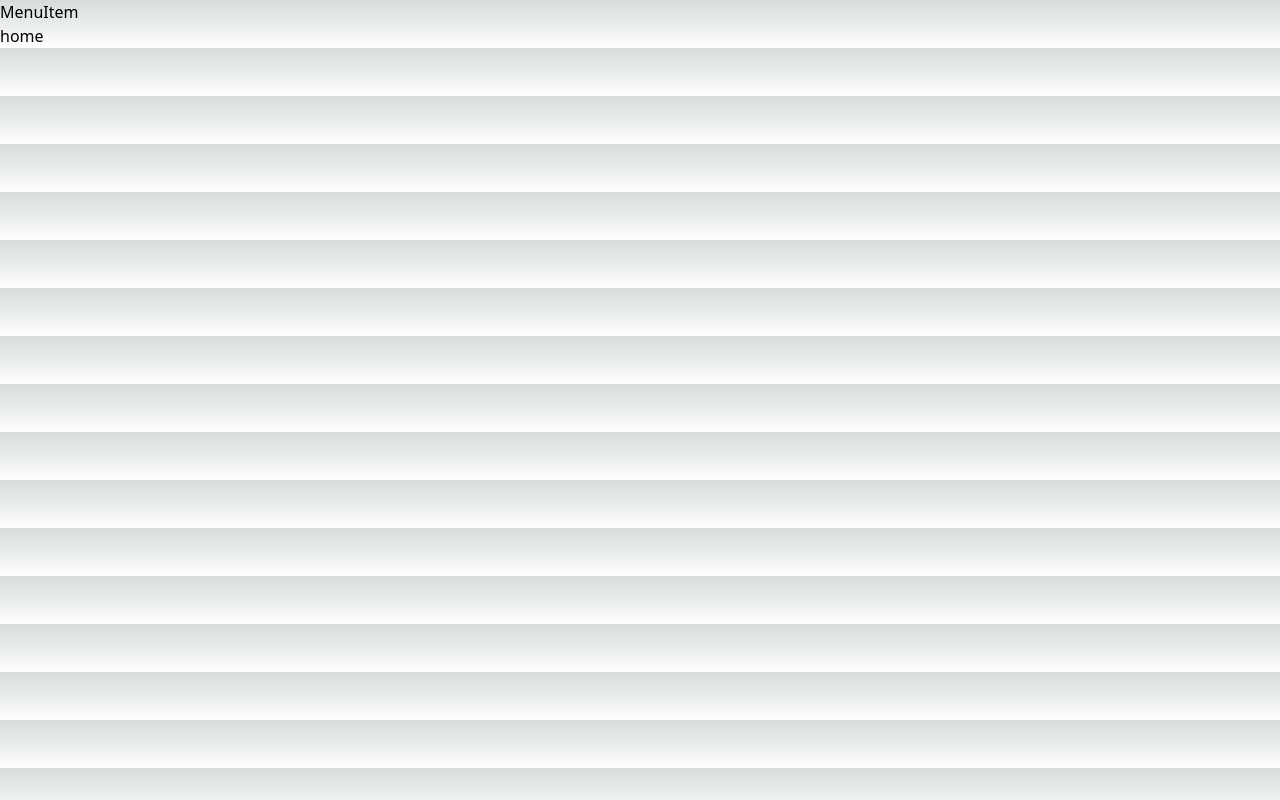
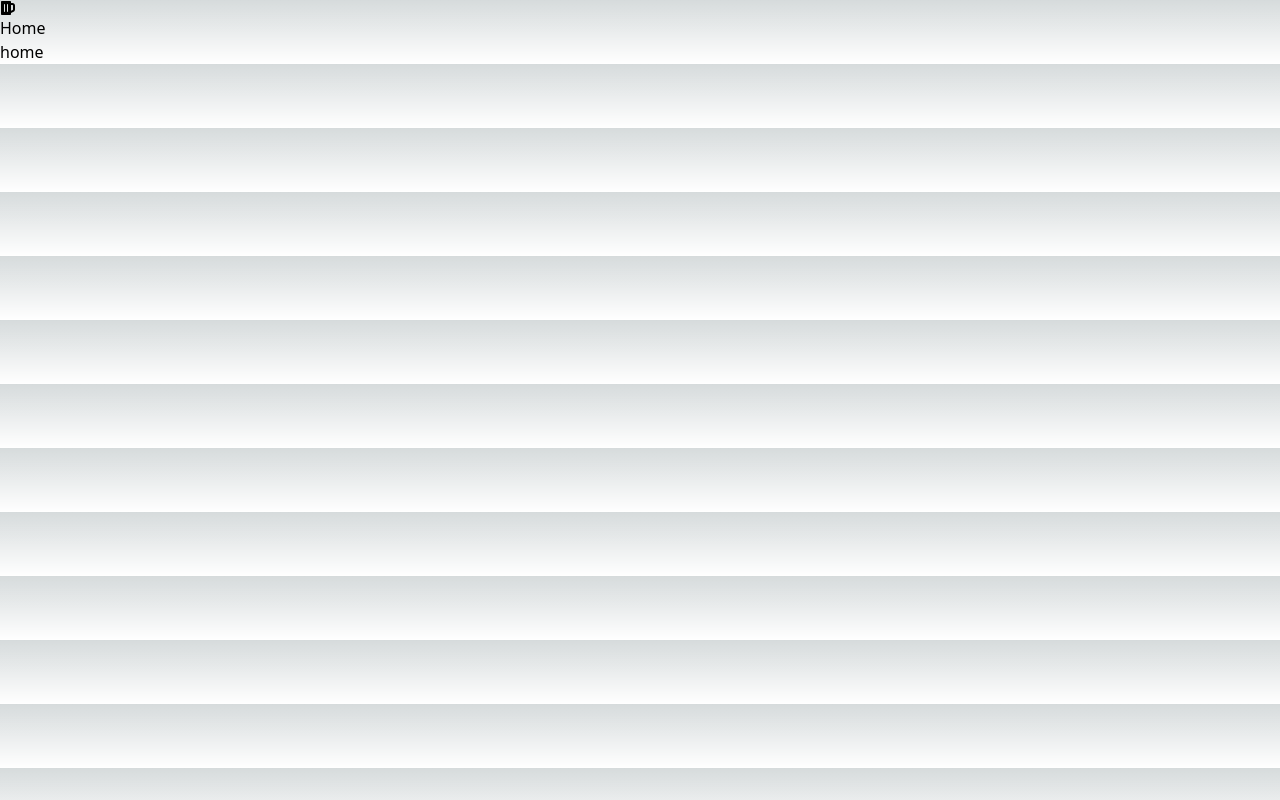
Before and after one commit to ritaqyang/nextjs-app-01, a Next.js app: page / in a window 1280 px wide. Built offline with nearby package versions, Linux system fonts and the light colour scheme.

Commit message:
added icon

```diff
--- a/app/components/Header.jsx
+++ b/app/components/Header.jsx
@@ -1,11 +1,13 @@
 import React from 'react';
 import Menuitem from './Menuitem';
+import { FaBeer } from 'react-icons/fa';
+
 export default function Header() {
   return (
     <div>
         <div className="div">
-            <Menuitem />
+            <Menuitem title="Home" address="/" Icon={ FaBeer} />
         </div>
     </div>
   )
-}
+};
--- a/app/components/Menuitem.jsx
+++ b/app/components/Menuitem.jsx
@@ -1,11 +1,14 @@
-import React from 'react'
+import React from 'react';
+import Link from 'next/link';
 
-export default function Menuitem(title, address, icon) {
+export default function Menuitem({title, address, Icon}) {
   return (
     <div>
 
-
-      MenuItem
+        <Link href={address}>
+            <Icon />
+            <p>{title}</p>
+        </Link>
     </div>
   )
-}
+};
--- a/package.json
+++ b/package.json
@@ -9,6 +9,7 @@
     "lint": "next lint"
   },
   "dependencies": {
+    "@react-icons/all-files": "^4.1.0",
     "@types/node": "20.5.4",
     "@types/react": "18.2.21",
     "@types/react-dom": "18.2.7",
@@ -17,6 +18,7 @@
     "next": "13.4.19",
     "react": "18.2.0",
     "react-dom": "18.2.0",
+    "react-icons": "^4.10.1",
     "typescript": "5.2.2"
   },
   "devDependencies": {
```
Also changed, not shown: 1 other file (tests, documents, lock files or other folders).
